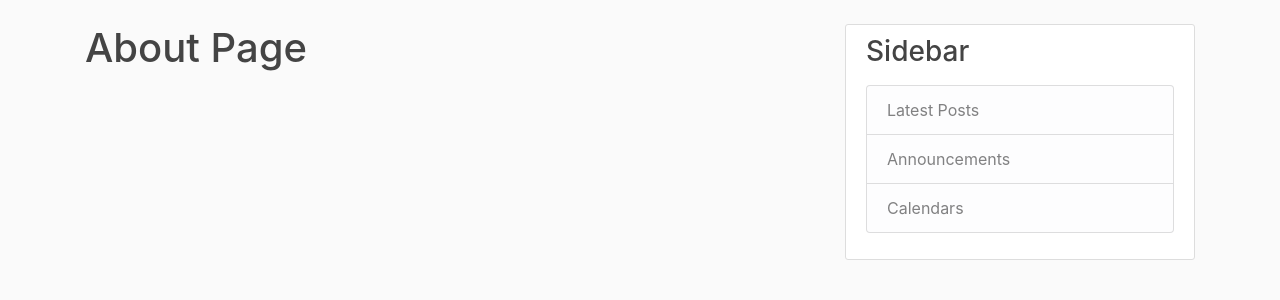
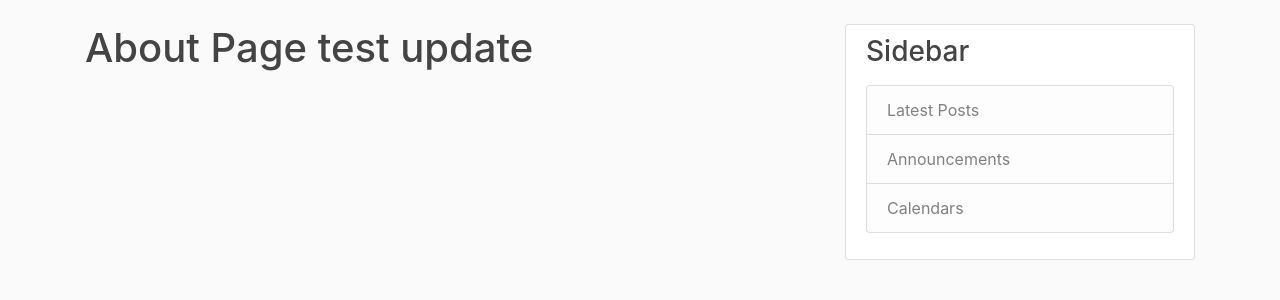
Before and after one commit to sonphuongvan/flask-blog, a Flask app: page /about in a window 1280 px wide. Shown: the part 56-356 px from the top of the page. Run offline with Flask 2, Linux system fonts and the light colour scheme; some libraries are stand-ins or nearby versions.

Commit message:
test update

```diff
--- a/flaskblog/templates/about.html
+++ b/flaskblog/templates/about.html
@@ -1,4 +1,4 @@
 {% extends "layout.html" %}
 {% block content %}
-     <h1>About Page</h1>
+     <h1>About Page test update</h1>
 {% endblock content %}
--- a/pm2_config/ecosystem.config.js
+++ b/pm2_config/ecosystem.config.js
@@ -2,7 +2,7 @@ module.exports = {
   deploy : {
     production : {
       user : 'isla',
-      host : '172.16.2.95',
+      host : '192.168.1.110',
       ref  : 'origin/master',
       repo : 'git@git.vmo.dev:global/vmo-devops-internal/fresher-project/sonpv-project.git',
       path : '/home/isla/flask_blog',
```
